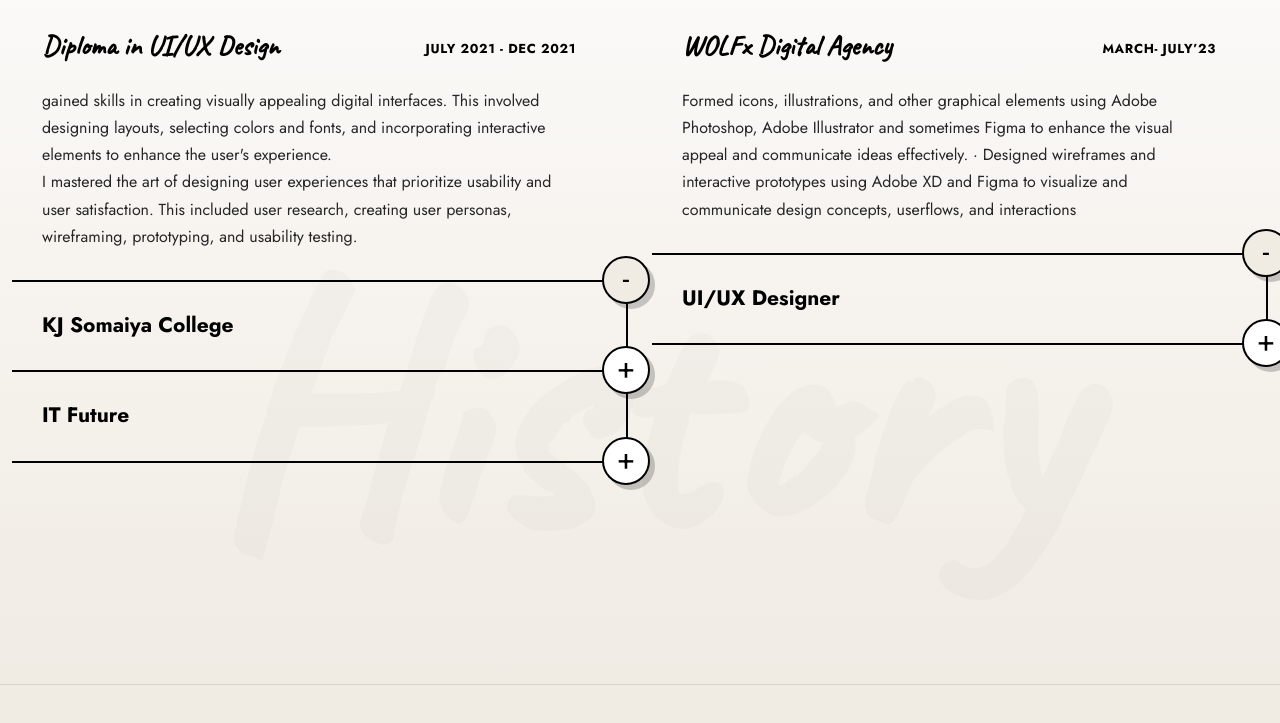
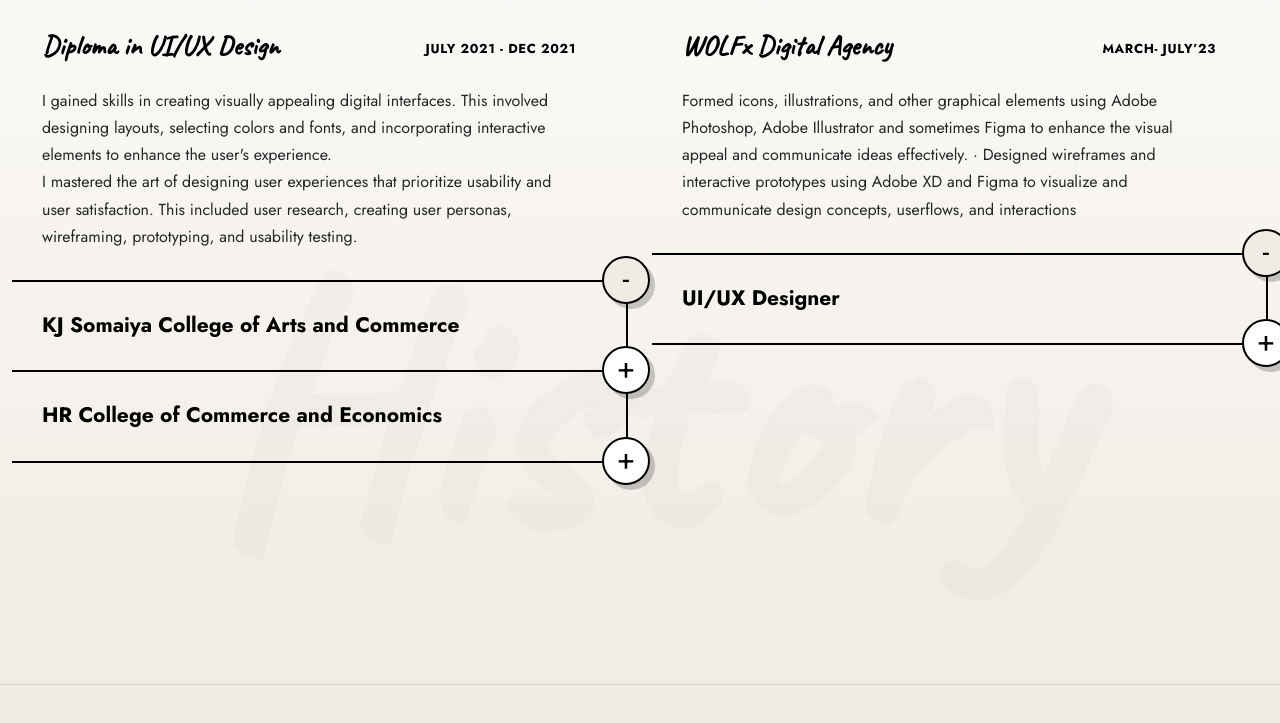
Before and after one commit to vrishh-purohit/portfolio, a plain HTML site: page index.html in a window 1280 px wide. Shown: the part 3793-4516 px from the top of the page. Drawn offline with Linux system fonts and the light colour scheme.

Commit message:
Education

```diff
--- a/index.html
+++ b/index.html
@@ -666,7 +666,7 @@
                       </div>
                       <div class="text">
                         <div>
-                          <p> gained skills in creating visually appealing digital interfaces. This involved designing layouts,
+                          <p> I gained skills in creating visually appealing digital interfaces. This involved designing layouts,
                             selecting colors and fonts, and incorporating interactive elements to enhance the user's experience.<br>
                             I mastered the art of designing user experiences that prioritize usability and user satisfaction. This included user research, creating user personas,
                             wireframing, prototyping, and usability testing.</p>
@@ -677,7 +677,7 @@
                   <div class="history-item lui-collapse-item scrolla-element-anim-1 scroll-animate"
                     data-animate="active">
                     <h6 class="name lui-collapse-btn">
-                      <span> KJ Somaiya College </span>
+                      <span> KJ Somaiya College of Arts and Commerce </span>
                     </h6>
                     <div class="history-content">
                       <div class="subname">
@@ -698,7 +698,7 @@
                   <div class="history-item lui-collapse-item scrolla-element-anim-1 scroll-animate"
                     data-animate="active">
                     <h6 class="name lui-collapse-btn">
-                      <span> IT Future </span>
+                      <span> HR College of Commerce and Economics </span>
                     </h6>
                     <div class="history-content">
                       <div class="subname">
```
